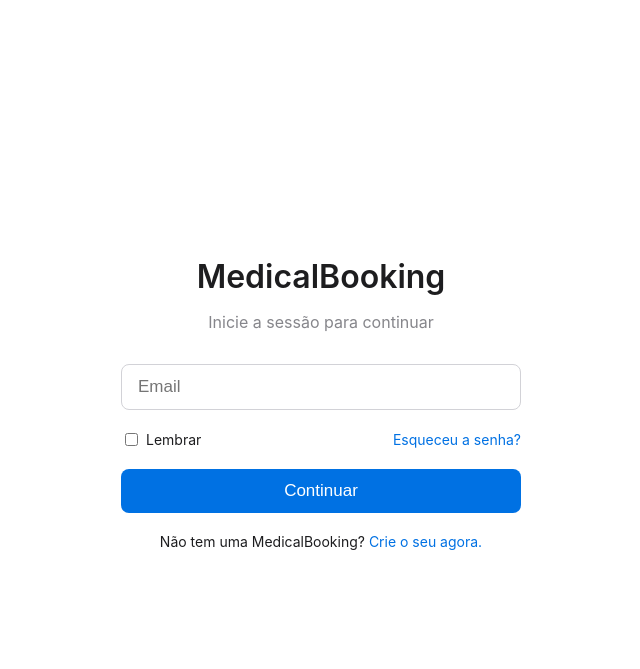
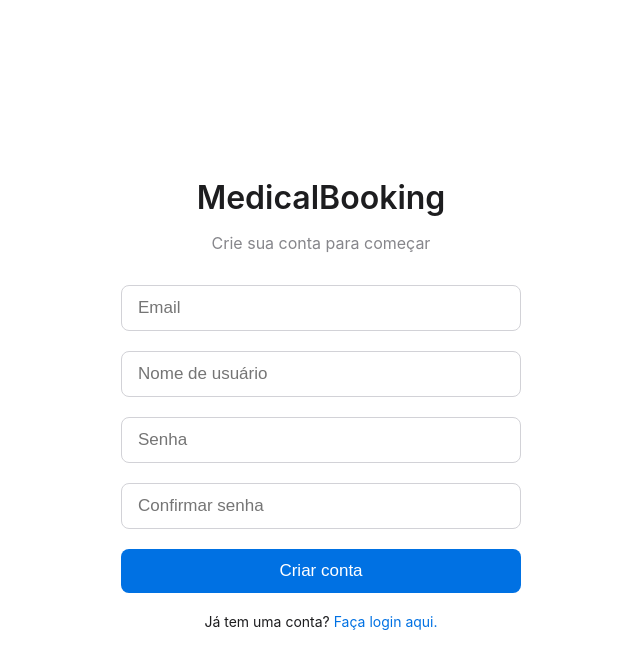
Before and after one commit to kobajk/MedicalBooking, a Flask app: page /criar_conta in a window 1280 px wide. Shown: the top 669 px of the page, without its empty margins (319-959 px from the left). Run offline with Flask 3, Linux system fonts and the light colour scheme; some web fonts are replaced.

Commit message:
Refactor login template and styles: - Added a remember me checkbox to the login form. - Updated the submit button text from "Login" to "Continue".
- Updated the homepage template to customize headings and subtitle text.

BUG FIXES:
- Added error message functionality in routes.py to display incorrect email/senha input.

STYLES:
- Added an error-message class to styles.css to customize text color and display behavior.

```diff
--- a/Clinicas/forms.py
+++ b/Clinicas/forms.py
@@ -8,8 +8,8 @@ from Clinicas.models import Usuario
 class Login_Form(FlaskForm):
     email = StringField('Email', validators=[DataRequired(), Email()])
     senha = PasswordField('Senha', validators=[DataRequired()])
-    # lembrar = BooleanField('Lembrar de mim', default=False)
-    submit = SubmitField('Login')
+    lembrar = BooleanField('Lembrar de mim', default=False)
+    submit = SubmitField('Continuar')
 
 class Form_Criar_Conta(FlaskForm):
     username = StringField('Nome de usuário', validators=[DataRequired(), Length(min=2, max=40)])
--- a/Clinicas/routes.py
+++ b/Clinicas/routes.py
@@ -1,6 +1,6 @@
 #%%
 # Create the routes for the application (links)
-from flask import render_template, url_for, redirect
+from flask import render_template, url_for, redirect, flash
 from flask_login import login_required, login_user, logout_user, current_user
 from Clinicas import App, database, bcrypt
 from Clinicas.forms import Login_Form, Form_Criar_Conta, Form_Foto
@@ -17,8 +17,10 @@ def homepage():
         usuario = Usuario.query.filter_by(email=form_login.email.data).first()
 
         if usuario and bcrypt.check_password_hash(usuario.senha, form_login.senha.data):
-            login_user(usuario, remember=True)
+            login_user(usuario, remember=form_login.lembrar.data)
             return redirect(url_for('perfil', id_usuario=usuario.id))
+        else:
+            flash('Email ou senha incorretos', 'danger')
 
     return render_template('homepage.html', form=form_login)
 
--- a/Clinicas/static/styles/styles.css
+++ b/Clinicas/static/styles/styles.css
@@ -14,6 +14,11 @@ body {
     height: 100vh;
     margin: 0;
     color: #1d1d1f;
+}
+
+.error-message {
+    color: red;
+    display: none; /* Inicialmente escondido */
 }
 
 .login-container {
--- /dev/null
+++ b/Clinicas/templates/base.html
@@ -0,0 +1,14 @@
+<!DOCTYPE html>
+<html lang="pt-br">
+<head>
+    <meta charset="UTF-8">
+    <meta name="viewport" content="width=device-width, initial-scale=1.0">
+    <title>{% block title %}MedicalBooking{% endblock %}</title>
+    <link rel="stylesheet" href="{{ url_for('static', filename='styles/styles.css') }}">
+</head>
+<body>
+    <div class="login-container">
+        {% block content %}{% endblock %}
+    </div>
+</body>
+</html>
--- a/Clinicas/templates/criar_conta.html
+++ b/Clinicas/templates/criar_conta.html
@@ -1,26 +1,35 @@
-{% extends "homepage.html" %}
+{% extends "base.html" %}
 
-{% block titulo %}
+{% block title %}Criar conta - MedicalBooking{% endblock %}
 
-    Criar conta
-    {% endblock %}
+{% block content %}
+<form method="POST" class="login-form">
+    {{ form.csrf_token }}
+    <h1 class="login-title">MedicalBooking</h1>
+    <p class="login-subtitle">Crie sua conta para começar</p>
 
-    {% block formulario %}
-    <form method="POST">
-    {{ form.csrf_token }}
+    <div class="input-group">
+        {{ form.email(class="form-control", placeholder="Email", autocomplete="email") }}
+    </div>
 
-        {{ form.email.label() }}
-        {{ form.email() }}
+    <div class="input-group">
+        {{ form.username(class="form-control", placeholder="Nome de usuário", autocomplete="username") }}
+    </div>
 
-        {{ form.username.label() }}
-        {{ form.username() }}
+    <div class="input-group">
+        {{ form.senha(class="form-control", placeholder="Senha", autocomplete="new-password") }}
+    </div>
 
-        {{ form.senha.label() }}
-        {{ form.senha() }}
+    <div class="input-group">
+        {{ form.confirmar_senha(class="form-control", placeholder="Confirmar senha", autocomplete="new-password") }}
+    </div>
 
-        {{ form.confirmar_senha.label() }}
-        {{ form.confirmar_senha() }}
+    <div class="input-group">
+        {{ form.submit(class="custom-submit-button", value="Criar conta") }}
+    </div>
 
-        {{ form.submit() }}
-    </form>
-    {% endblock %}
+    <p class="create-account">
+        Já tem uma conta? <a href="{{ url_for('homepage') }}">Faça login aqui.</a>
+    </p>
+</form>
+{% endblock %}
--- a/Clinicas/templates/homepage.html
+++ b/Clinicas/templates/homepage.html
@@ -1,13 +1,8 @@
-<!DOCTYPE html>
-<html lang="en">
-<head>
-    <meta charset="UTF-8">
-    <meta name="viewport" content="width=device-width, initial-scale=1.0">
-    <title>Login - MedicalBooking</title>
-    <link rel="stylesheet" href="{{ url_for('static', filename='styles/styles.css') }}">
-</head>
-<body>
-    <div class="login-container">
+{% extends "base.html" %}
+
+{% block title %}Login - MedicalBooking{% endblock %}
+
+{% block content %}
 <form method="POST" action="{{ url_for('homepage') }}" class="login-form">
     {{ form.csrf_token }}
     <h1 class="login-title">MedicalBooking</h1>
@@ -34,10 +29,10 @@
     </div>
 
     <p class="create-account">
-                Não tem uma MedicalBooking? <a href="#">Crie o seu agora.</a>
+        Não tem uma MedicalBooking? <a href="{{ url_for('criar_conta') }}">Crie o seu agora.</a>
     </p>
 </form>
-    </div>
+
 <script>
     document.getElementById('email').addEventListener('input', function() {
         var email = this.value;
@@ -49,5 +44,4 @@
         }
     });
 </script>
-</body>
-</html>
+{% endblock %}
```
Lines whose indentation alone changed are shown as unchanged.
